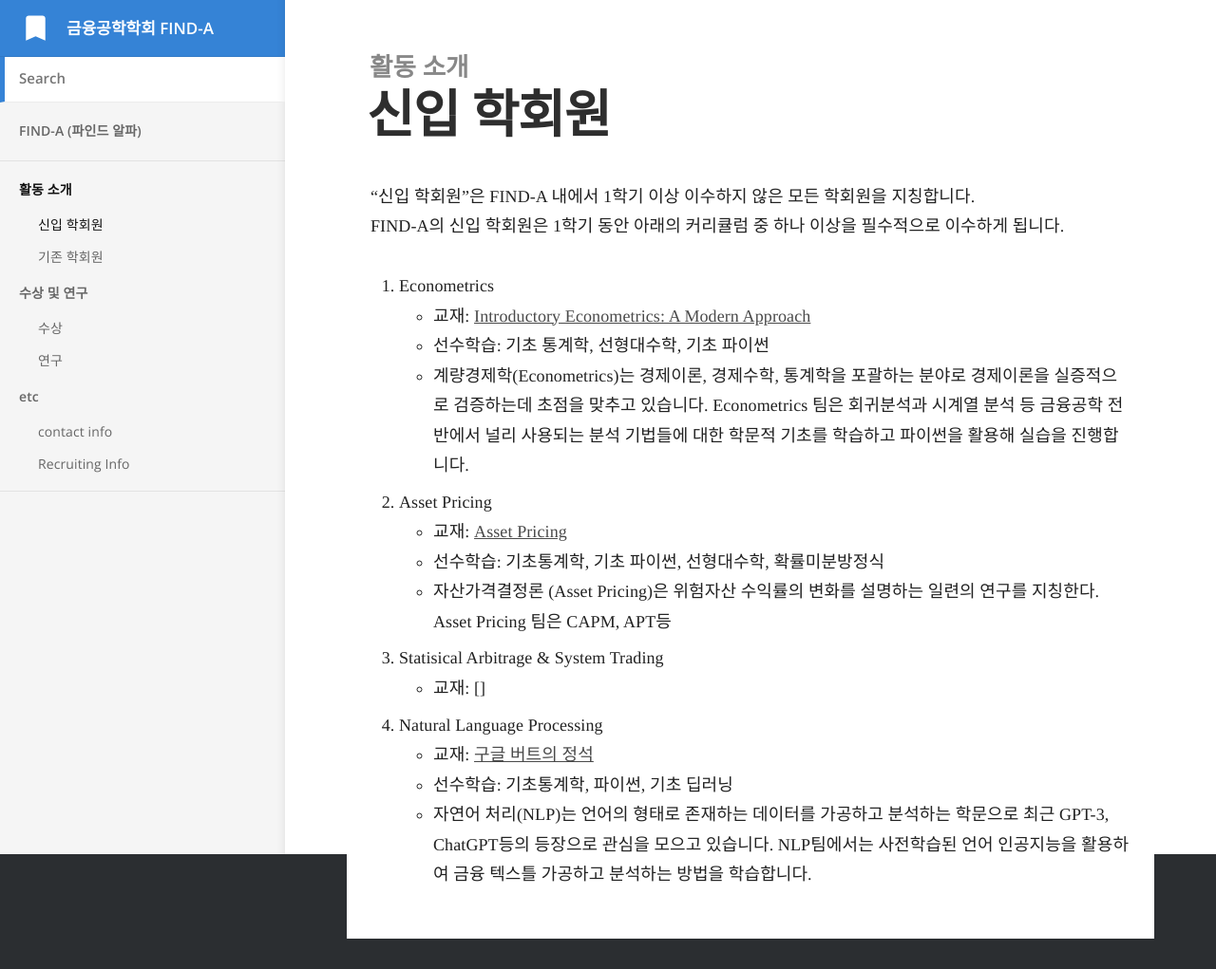
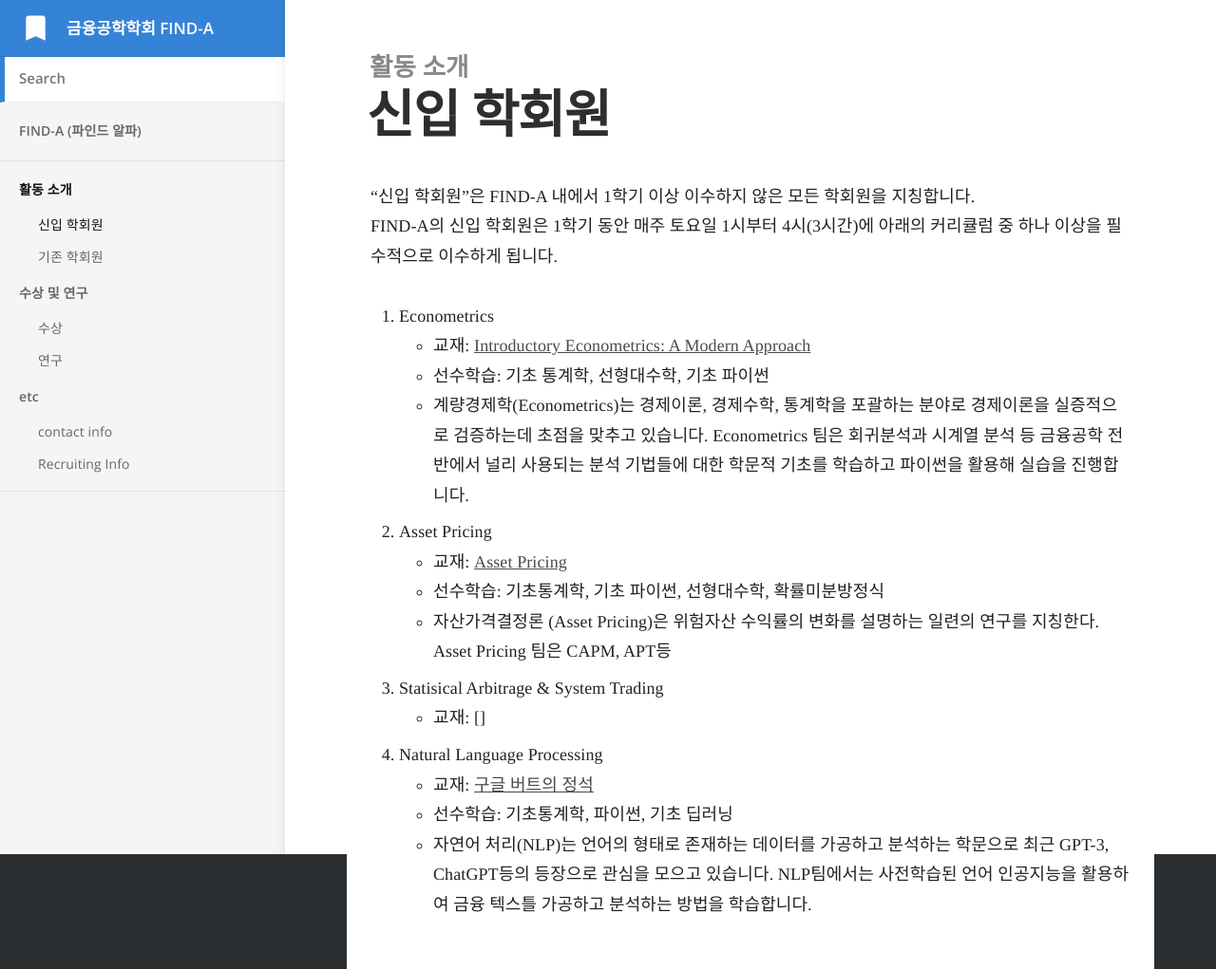
Before and after one commit to Find-A-AI/find-a-ai.github.io, a Jekyll site: the page built from _docs/1.활동 소개/신입 학회원.md, in a window 1280 px wide. Shown: the whole page at 95% size. Built offline with Jekyll 4.4.1, drawn with Linux system fonts in a browser that asks for light colours; some web fonts are replaced; before the commit the page ends 989 px from its top, so only the background shows below that.

Commit message:
Update 신입 학회원.md

```diff
--- a/_docs/1.활동 소개/신입 학회원.md
+++ b/_docs/1.활동 소개/신입 학회원.md
@@ -4,7 +4,7 @@ category: 활동 소개
 order: 1
 ---
 "신입 학회원"은 FIND-A 내에서 1학기 이상 이수하지 않은 모든 학회원을 지칭합니다.
-FIND-A의 신입 학회원은 1학기 동안 아래의 커리큘럼 중 하나 이상을 필수적으로 이수하게 됩니다.
+FIND-A의 신입 학회원은 1학기 동안 매주 토요일 1시부터 4시(3시간)에 아래의 커리큘럼 중 하나 이상을 필수적으로 이수하게 됩니다.
 
 1. Econometrics
   - 교재: [Introductory Econometrics: A Modern Approach](https://www.amazon.com/Introductory-Econometrics-Modern-Approach-Economics/dp/1111531048)
```
